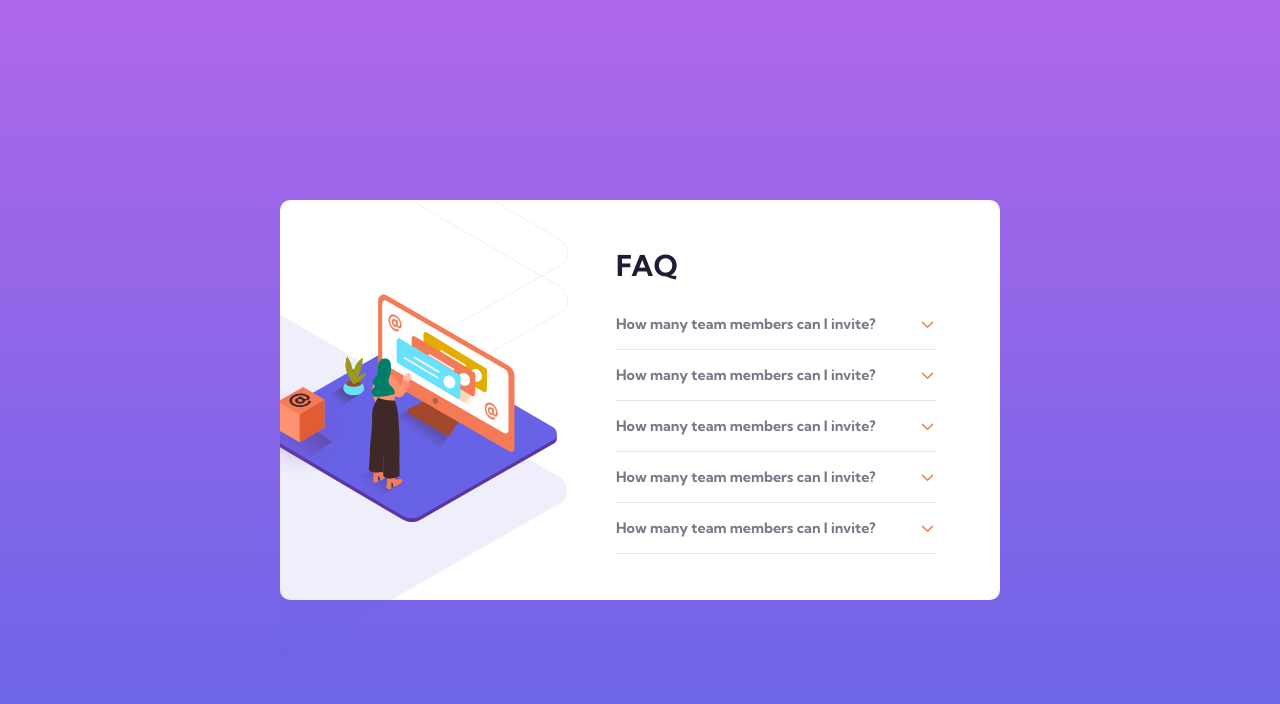
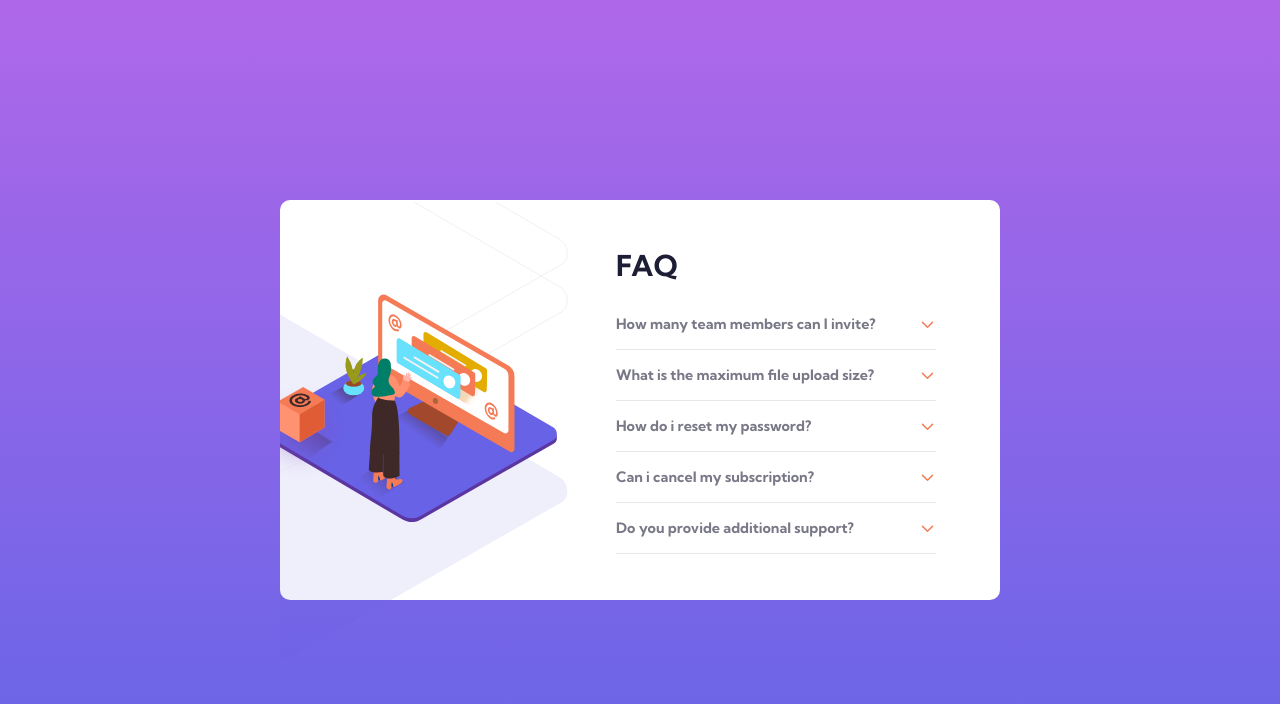
Before and after one commit to godstimedev/faq-accordion-card, a plain HTML site: page index.html in a window 1280 px wide. Drawn offline with Linux system fonts and the light colour scheme.

Commit message:
new changes

```diff
--- a/index.html
+++ b/index.html
@@ -62,7 +62,7 @@
         </div>
         <div class="faq">
           <div class="question">
-            <h4>How many team members can I invite?</h4>
+            <h4>What is the maximum file upload size?</h4>
             <svg
               class="w-6 h-6"
               width="17"
@@ -89,7 +89,7 @@
         </div>
         <div class="faq">
           <div class="question">
-            <h4>How many team members can I invite?</h4>
+            <h4>How do i reset my password?</h4>
             <svg
               class="w-6 h-6"
               width="17"
@@ -116,7 +116,7 @@
         </div>
         <div class="faq">
           <div class="question">
-            <h4>How many team members can I invite?</h4>
+            <h4>Can i cancel my subscription?</h4>
             <svg
               class="w-6 h-6"
               width="17"
@@ -143,7 +143,7 @@
         </div>
         <div class="faq">
           <div class="question">
-            <h4>How many team members can I invite?</h4>
+            <h4>Do you provide additional support?</h4>
             <svg
               class="w-6 h-6"
               width="17"
--- a/style.css
+++ b/style.css
@@ -75,6 +75,7 @@ body {
   display: flex;
   flex-direction: column;
   align-items: flex-start;
+  overflow: hidden;
 }
 
 .title {
@@ -185,6 +186,7 @@ body {
     flex-direction: column;
     align-items: center;
     overflow: hidden;
+    margin-top: 2rem;
   }
   .title {
     font-size: 1.2rem;
```
